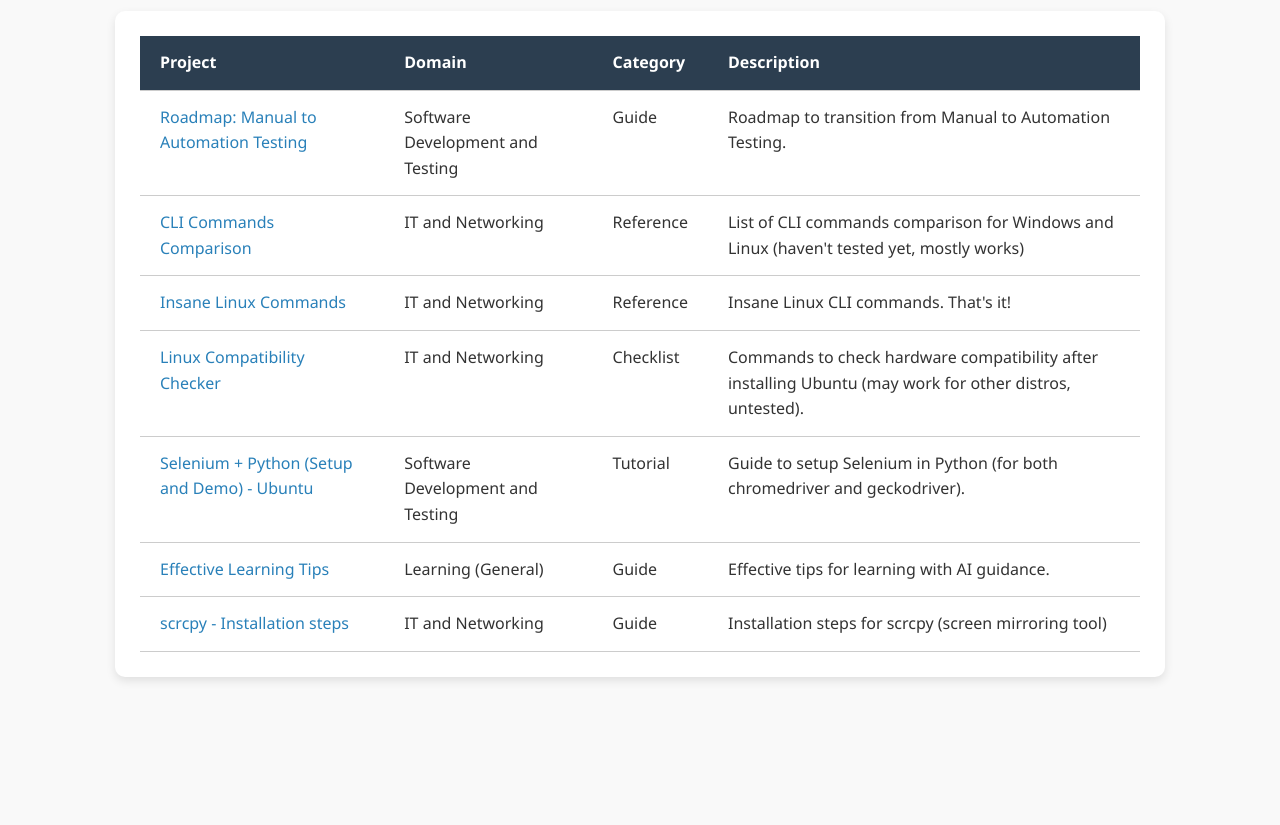
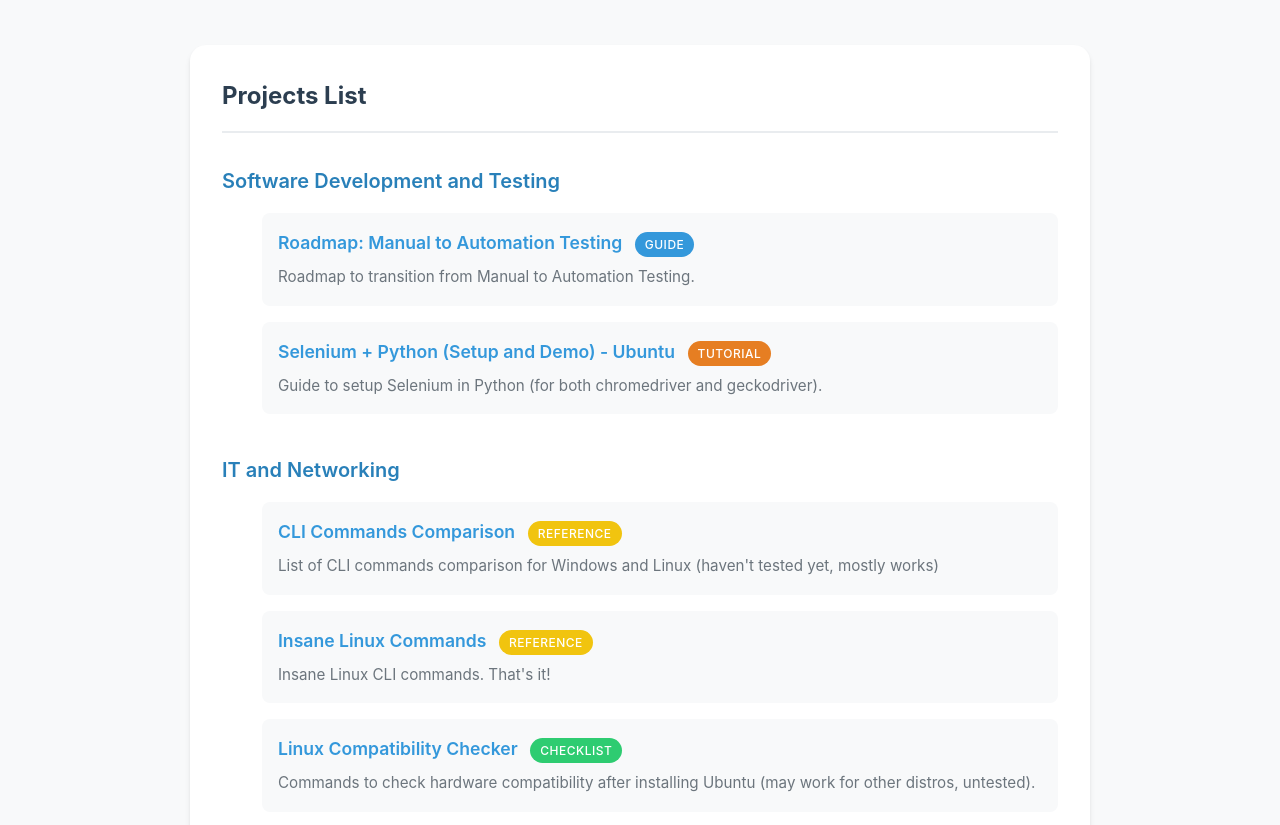
Before and after one commit to th3n00bd3v/markdown_projects, a plain HTML site: page index.html in a window 1280 px wide. Shown: the part 208-1033 px from the top of the page. Before the commit the page ends 925 px from the top, so only its background shows below. Drawn offline with Linux system fonts and the light colour scheme.

Commit message:
New branch: Fallback

```diff
--- a/index.html
+++ b/index.html
@@ -13,60 +13,65 @@
       Let me know if you have any suggestions or contributions!</p>
   </div>
 
-  <div class="table-container">
-    <table>
-      <thead>
-        <tr>
-          <th>Project</th>
-          <th>Domain</th>
-          <th>Category</th>
-          <th>Description</th>
-        </tr>
-      </thead>
-      <tbody>
-        <tr>
-          <td><a href="./files/automation.html">Roadmap: Manual to Automation Testing</a></td>
-          <td>Software Development and Testing</td>
-          <td>Guide</td>
-          <td>Roadmap to transition from Manual to Automation Testing.</td>
-        </tr>
-        <tr>
-          <td><a href="./files/command_comparisons.html">CLI Commands Comparison</a></td>
-          <td>IT and Networking</td>
-          <td>Reference</td>
-          <td>List of CLI commands comparison for Windows and Linux (haven't tested yet, mostly works)</td>
-        </tr>
-        <tr>
-          <td><a href="./files/insane_linux_commands.html">Insane Linux Commands</a></td>
-          <td>IT and Networking</td>
-          <td>Reference</td>
-          <td>Insane Linux CLI commands. That's it!</td>
-        </tr>
-        <tr>
-          <td><a href="./files/linux_compatibility_checker.html">Linux Compatibility Checker</a></td>
-          <td>IT and Networking</td>
-          <td>Checklist</td>
-          <td>Commands to check hardware compatibility after installing Ubuntu (may work for other distros, untested).</td>
-        </tr>
-        <tr>
-          <td><a href="./files/selenium_setup.html">Selenium + Python (Setup and Demo) - Ubuntu</a></td>
-          <td>Software Development and Testing</td>
-          <td>Tutorial</td>
-          <td>Guide to setup Selenium in Python (for both chromedriver and geckodriver).</td>
-        </tr>
-        <tr>
-          <td><a href="./files/effective_learning.html">Effective Learning Tips</a></td>
-          <td>Learning (General)</td>
-          <td>Guide</td>
-          <td>Effective tips for learning with AI guidance.</td>
-        <tr>
-          <td><a href="./files/scrcpy_installation.html">scrcpy - Installation steps</a></td>
-          <td>IT and Networking</td>
-          <td>Guide</td>
-          <td>Installation steps for scrcpy (screen mirroring tool)</td>
-      </tbody>
-      </tbody>
-    </table>
+  <div class="projects-container">
+    <div class="projects-grid">
+      <section class="projects-panel" id="by-domain">
+        <h2>Projects List</h2>
+
+        <div class="group">
+          <h3>Software Development and Testing</h3>
+          <ul>
+            <li class="project-item">
+              <a href="./files/automation.html">Roadmap: Manual to Automation Testing</a>
+              <span class="badge badge-guide">Guide</span>
+              <div class="desc">Roadmap to transition from Manual to Automation Testing.</div>
+            </li>
+            <li class="project-item">
+              <a href="./files/selenium_setup.html">Selenium + Python (Setup and Demo) - Ubuntu</a>
+              <span class="badge badge-tutorial">Tutorial</span>
+              <div class="desc">Guide to setup Selenium in Python (for both chromedriver and geckodriver).</div>
+            </li>
+          </ul>
+        </div>
+
+        <div class="group">
+          <h3>IT and Networking</h3>
+          <ul>
+            <li class="project-item">
+              <a href="./files/command_comparisons.html">CLI Commands Comparison</a>
+              <span class="badge badge-reference">Reference</span>
+              <div class="desc">List of CLI commands comparison for Windows and Linux (haven't tested yet, mostly works)</div>
+            </li>
+            <li class="project-item">
+              <a href="./files/insane_linux_commands.html">Insane Linux Commands</a>
+              <span class="badge badge-reference">Reference</span>
+              <div class="desc">Insane Linux CLI commands. That's it!</div>
+            </li>
+            <li class="project-item">
+              <a href="./files/linux_compatibility_checker.html">Linux Compatibility Checker</a>
+              <span class="badge badge-checklist">Checklist</span>
+              <div class="desc">Commands to check hardware compatibility after installing Ubuntu (may work for other distros, untested).</div>
+            </li>
+            <li class="project-item">
+              <a href="./files/scrcpy_installation.html">scrcpy - Installation steps</a>
+              <span class="badge badge-tutorial">Tutorial</span>
+              <div class="desc">Installation steps for scrcpy (screen mirroring tool)</div>
+            </li>
+          </ul>
+        </div>
+
+        <div class="group">
+          <h3>Learning (General)</h3>
+          <ul>
+            <li class="project-item">
+              <a href="./files/effective_learning.html">Effective Learning Tips</a>
+              <span class="badge badge-guide">Guide</span>
+              <div class="desc">Effective tips for learning with AI guidance.</div>
+            </li>
+          </ul>
+        </div>
+      </section>
+    </div>
   </div>
 
   <script src="script.js"></script>
--- a/style.css
+++ b/style.css
@@ -1,76 +1,150 @@
 /* Global Styles */
+:root {
+  --primary: #3498db;
+  --primary-dark: #2980b9;
+  --secondary: #2ecc71;
+  --dark: #2c3e50;
+  --gray-100: #f8f9fa;
+  --gray-200: #e9ecef;
+  --gray-600: #6c757d;
+  --shadow: 0 4px 6px -1px rgba(0,0,0,0.1), 0 2px 4px -1px rgba(0,0,0,0.06);
+}
+
 body {
-  font-family: 'Segoe UI', sans-serif;
-  background-color: #f9f9f9;
-  color: #333;
+  font-family: 'Inter', 'Segoe UI', system-ui, sans-serif;
+  background-color: var(--gray-100);
+  color: var(--dark);
   padding: 2em;
   line-height: 1.6;
 }
 
 h1 {
   text-align: center;
-  color: #2c3e50;
-  margin-bottom: 20px;
+  color: var(--dark);
+  margin-bottom: 1rem;
+  font-size: 2.5rem;
+  font-weight: 700;
 }
 
 .description {
   max-width: 800px;
-  margin: 0 auto 30px auto;
+  margin: 0 auto 3rem auto;
   text-align: center;
-  font-size: 1.1em;
-  color: #555;
+  font-size: 1.1rem;
+  color: var(--gray-600);
 }
 
-/* Table Container */
-.table-container {
-  max-width: 1000px;
-  margin: 0 auto;
-  background: white;
-  padding: 25px;
-  border-radius: 10px;
-  box-shadow: 0 4px 10px rgba(0,0,0,0.1);
-  overflow-x: auto;
+/* Projects Container */
+.projects-container {
+  max-width: 900px;
+  margin: 0 auto 40px;
 }
 
-/* Table Layout */
-table {
-  width: 100%;
-  border-collapse: collapse;
-  min-width: 700px; /* Prevents narrow squeeze on mobile */
+.projects-panel {
+  background: white;
+  padding: 2rem;
+  border-radius: 16px;
+  box-shadow: var(--shadow);
 }
 
-thead {
-  background-color: #2c3e50;
-  color: white;
+.projects-panel h2 {
+  margin-top: 0;
+  color: var(--dark);
+  font-size: 1.5rem;
+  font-weight: 700;
+  border-bottom: 2px solid var(--gray-200);
+  padding-bottom: 1rem;
+  margin-bottom: 2rem;
 }
 
-th, td {
-  padding: 14px 20px;
-  text-align: left;
-  border-bottom: 1px solid #ccc;
-  vertical-align: top;
+.group + .group {
+  margin-top: 2.5rem;
 }
 
-td a {
-  color: #2980b9;
-  text-decoration: none;
+.group h3 {
+  margin: 0 0 1rem;
+  font-size: 1.25rem;
+  color: var(--primary-dark);
+  font-weight: 600;
 }
 
-td a:hover {
-  text-decoration: underline;
+.project-item {
+  list-style: none;
+  margin: 1rem 0;
+  padding: 1rem;
+  border-radius: 8px;
+  background: var(--gray-100);
+  transition: transform 0.2s, box-shadow 0.2s;
 }
 
-/* Responsive (Mobile) */
-@media screen and (max-width: 768px) {
-  .table-container {
-    padding: 10px;
+.project-item:hover {
+  transform: translateY(-2px);
+  box-shadow: var(--shadow);
+}
+
+.project-item a {
+  font-weight: 600;
+  color: var(--primary);
+  text-decoration: none;
+  font-size: 1.1rem;
+}
+
+.project-item a:hover {
+  color: var(--primary-dark);
+}
+
+.project-item .desc {
+  color: var(--gray-600);
+  font-size: 0.95rem;
+  margin-top: 0.5rem;
+}
+
+.badge {
+  display: inline-block;
+  margin-left: 8px;
+  background: var(--secondary);
+  color: white;
+  padding: 3px 10px;
+  border-radius: 999px;
+  font-size: 0.75rem;
+  font-weight: 500;
+  vertical-align: middle;
+  text-transform: uppercase;
+  letter-spacing: 0.5px;
+}
+
+.badge-guide {
+  background: #3498db; /* Blue */
+}
+
+.badge-tutorial {
+  background: #e67e22; /* Orange */
+}
+
+.badge-reference {
+  background: #f1c40f; /* Yellow */
+}
+
+.badge-checklist {
+  background: #2ecc71; /* Green */
+}
+
+/* Responsive */
+@media screen and (max-width: 900px) {
+  body {
+    padding: 1rem;
   }
 
-  table {
-    font-size: 0.95em;
+  .projects-container {
+    padding: 0;
   }
 
-  th, td {
-    padding: 10px 12px;
+  .projects-panel {
+    padding: 1.5rem;
+    border-radius: 12px;
+  }
+
+  h1 {
+    font-size: 2rem;
   }
 }
```
